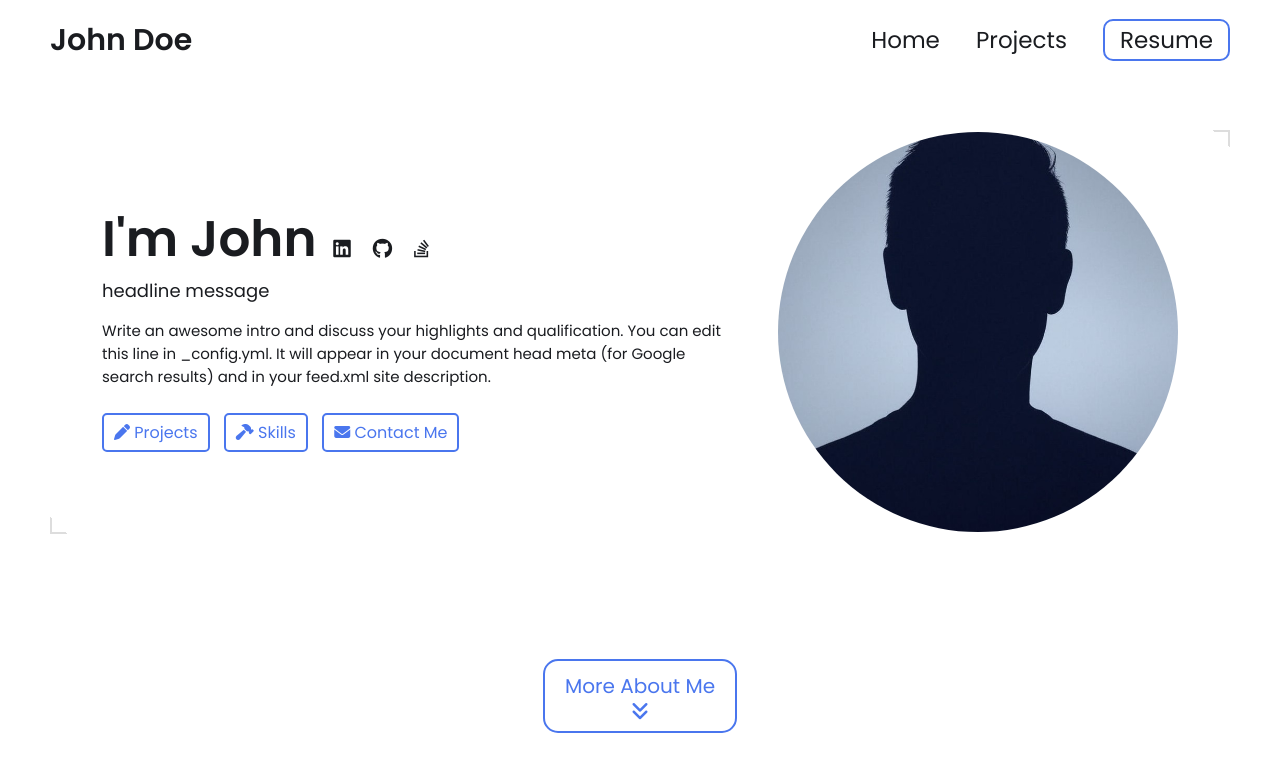
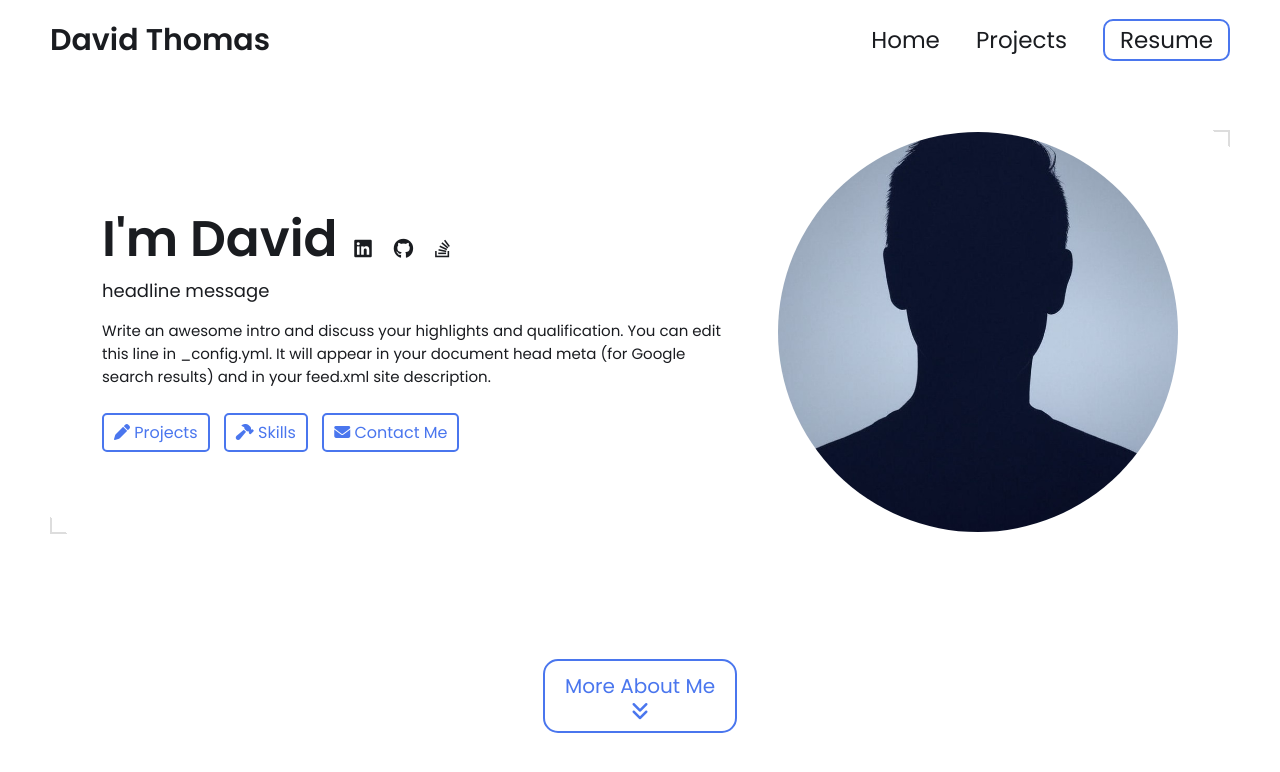
Before and after one commit to DavidT012233/DavidT012233.github.io, a Jekyll site: the page built from index.html, in a window 1280 px wide and 900 px high. Shown: the top 772 px of the window. Built offline with Jekyll 4.4.1, drawn with Linux system fonts in a browser that asks for light colours.

Commit message:
Update _config.yml

```diff
--- a/_config.yml
+++ b/_config.yml
@@ -7,12 +7,12 @@
 
 # Main Page Setup
 
-title: John Doe's Portfolio # This is what shows up in the tab of the browser
+title: David Thomas's Portfolio # This is what shows up in the tab of the browser
 
 
 
 # Hero Section
-name: John Doe
+name: David Thomas
 headline: headline message
 description: >- # dont remove this line. this will ignore all new lines until the next section
   Write an awesome intro and discuss your highlights and qualification. You can edit this
@@ -25,13 +25,13 @@ profile_image: ./assets/images/profile-image/avatar.jpeg
 
 # Link your resume
 # You can place your resume in assets/resume/{resume file.pdf} or add external link such as pdf saved in google drive
-resume-url: https://drive.google.com/file/d/13Z3duVzh-gguPU5r03oJVEE6rV9rd3DS/view?usp=sharing
+resume-url: https://drive.google.com/file/d/1OMnQkwTndGT0uHMMQLgY0phjLfBdNnB8/view?usp=sharing
 
 
 # Set up external links - this will show up as small icons next to your name.
 
 external-links:    # input only your own url slug. The icons with missing entries will not appear.
-  linkedin: test    # https://www.linkedin.com/in/{your url slug}
+  linkedin: test    # www.linkedin.com/in/david-thomas-133059277
   github: leea12    # https://github.com/{your url slug}
   stackoverflow: test      # https://stackoverflow.com/users/{your url slug}
   medium:            # https://medium.com/@{your url slug}
```
